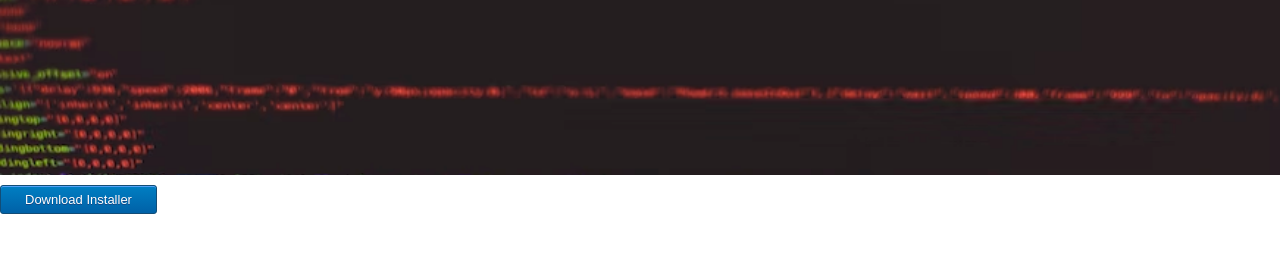
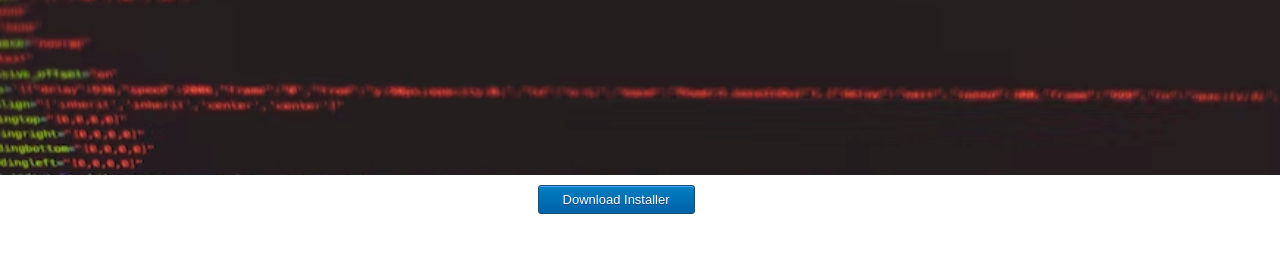
Before and after one commit to LuxScript/LuxScript.github.io, a plain HTML site: page download.html in a window 1280 px wide. Shown: the part 325-578 px from the top of the page. Drawn offline with Linux system fonts and the light colour scheme.

Commit message:
Update download.html

```diff
--- a/download.html
+++ b/download.html
@@ -20,7 +20,7 @@
     </section>
     <section>
         <div>
-            <a href="https://www.dropbox.com/s/di6cer5xnmzh7mu/Install%20LuxScript%20v0.0.4.exe?dl=1" class="myButton" style="text-align: center;">Download Installer</a>
+            <a href="https://www.dropbox.com/s/di6cer5xnmzh7mu/Install%20LuxScript%20v0.0.4.exe?dl=1" class="myButton" style="margin: auto 42%;">Download Installer</a>
         </div>
     </section>
 </body>
```
